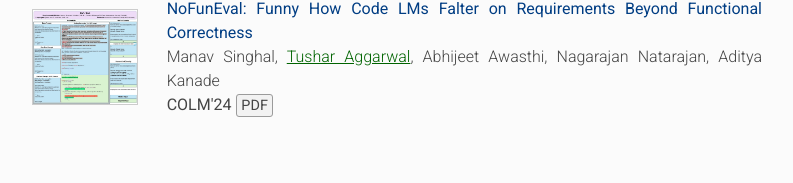
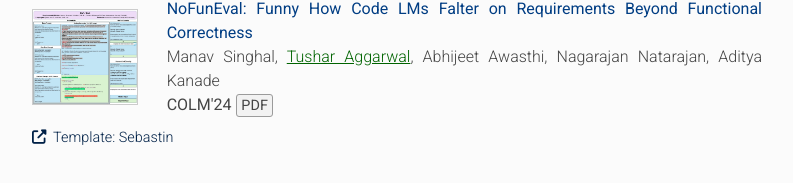
Before and after one commit to AggarwalTushar/AggarwalTushar.github.io, a plain HTML site: page index.html in a window 1280 px wide. Shown: the part 1348-1531 px from the top of the page, without its empty margins (433-1226 px from the left). Drawn offline with nearby package versions, Linux system fonts and the light colour scheme.

Commit message:
Update index.html

```diff
--- a/index.html
+++ b/index.html
@@ -200,6 +200,7 @@ or by activation steering. Moreover, I aspire to contribute to architectural inn
                         <div class="years">2019 - Present</div>
                     </div>
                 </div>  -->
+              <a class="menulink" target="_blank" href="https://github.com/SebastinSanty/minimal-research-theme" style="font-size: 0.9rem;"><i class="fa fa-external-link" aria-hidden="true"></i>&nbsp; Template: Sebastin</a>
 
             </div>
 
```
